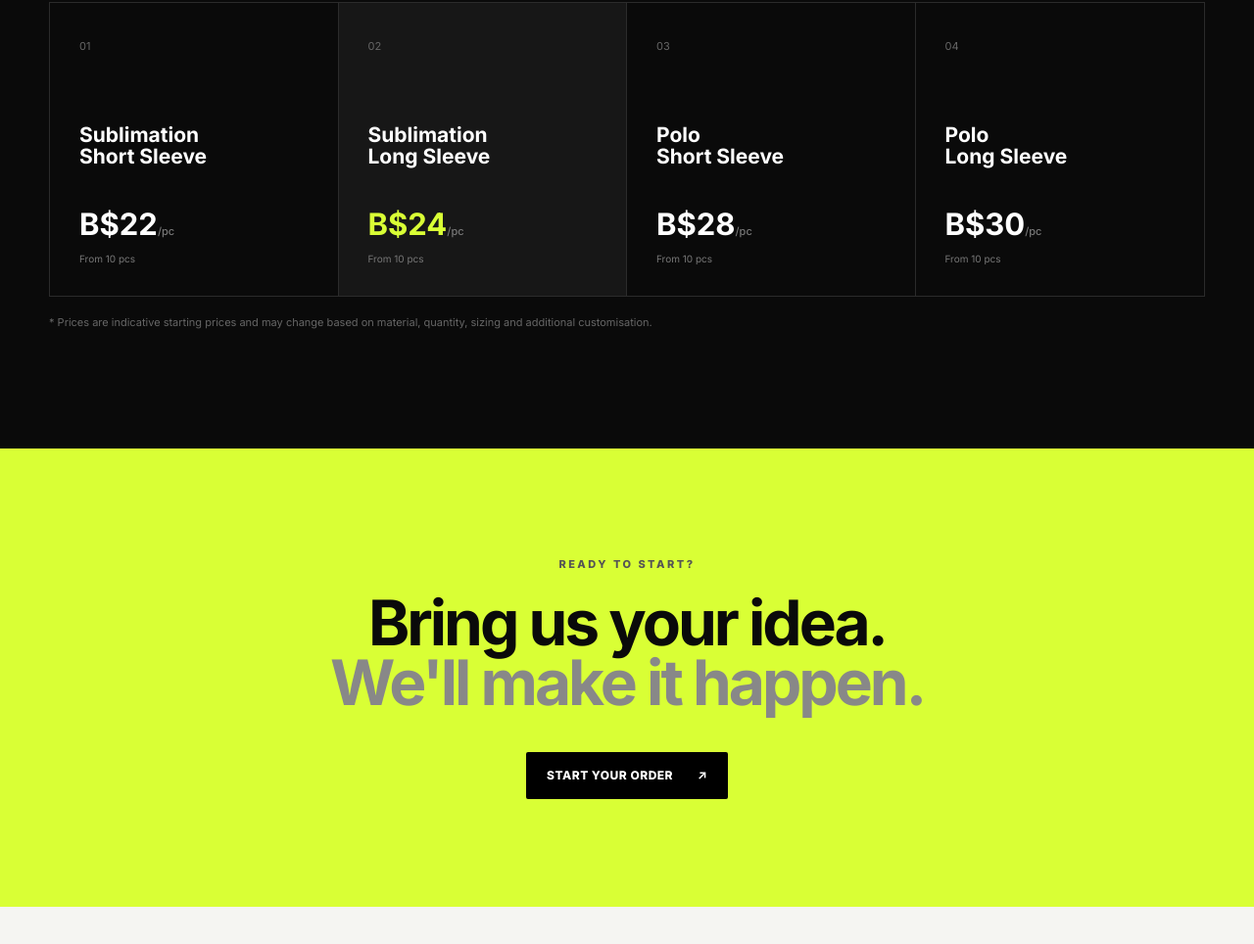
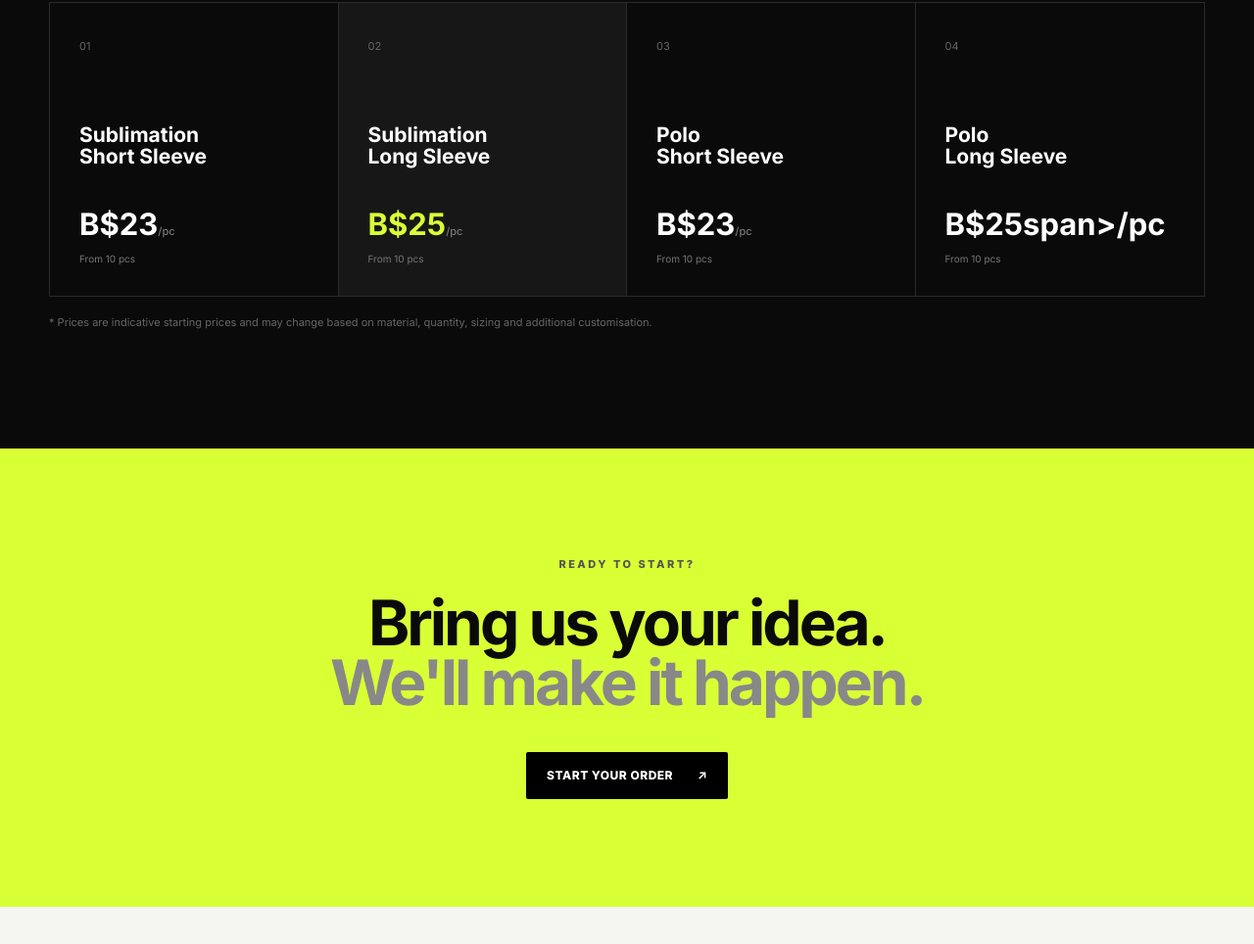
Before and after one commit to outworkenterprise-CS/owe-website, a plain HTML site: page index.html in a window 1280 px wide. Shown: the part 3577-4541 px from the top of the page at 98% size. Drawn offline with Linux system fonts and the light colour scheme.

Commit message:
Update index.html

```diff
--- a/index.html
+++ b/index.html
@@ -154,10 +154,10 @@
         </div>
 
         <div class="price-grid">
-          <div class="price-card"><span>01</span><h3>Sublimation<br>Short Sleeve</h3><strong>B$22<span>/pc</span></strong><p>From 10 pcs</p></div>
-          <div class="price-card featured"><span>02</span><h3>Sublimation<br>Long Sleeve</h3><strong>B$24<span>/pc</span></strong><p>From 10 pcs</p></div>
-          <div class="price-card"><span>03</span><h3>Polo<br>Short Sleeve</h3><strong>B$28<span>/pc</span></strong><p>From 10 pcs</p></div>
-          <div class="price-card"><span>04</span><h3>Polo<br>Long Sleeve</h3><strong>B$30<span>/pc</span></strong><p>From 10 pcs</p></div>
+          <div class="price-card"><span>01</span><h3>Sublimation<br>Short Sleeve</h3><strong>B$23<span>/pc</span></strong><p>From 10 pcs</p></div>
+          <div class="price-card featured"><span>02</span><h3>Sublimation<br>Long Sleeve</h3><strong>B$25<span>/pc</span></strong><p>From 10 pcs</p></div>
+          <div class="price-card"><span>03</span><h3>Polo<br>Short Sleeve</h3><strong>B$23<span>/pc</span></strong><p>From 10 pcs</p></div>
+          <div class="price-card"><span>04</span><h3>Polo<br>Long Sleeve</h3><strong>B$25span>/pc</span></strong><p>From 10 pcs</p></div>
         </div>
         <p class="pricing-note">* Prices are indicative starting prices and may change based on material, quantity, sizing and additional customisation.</p>
       </div>
```
